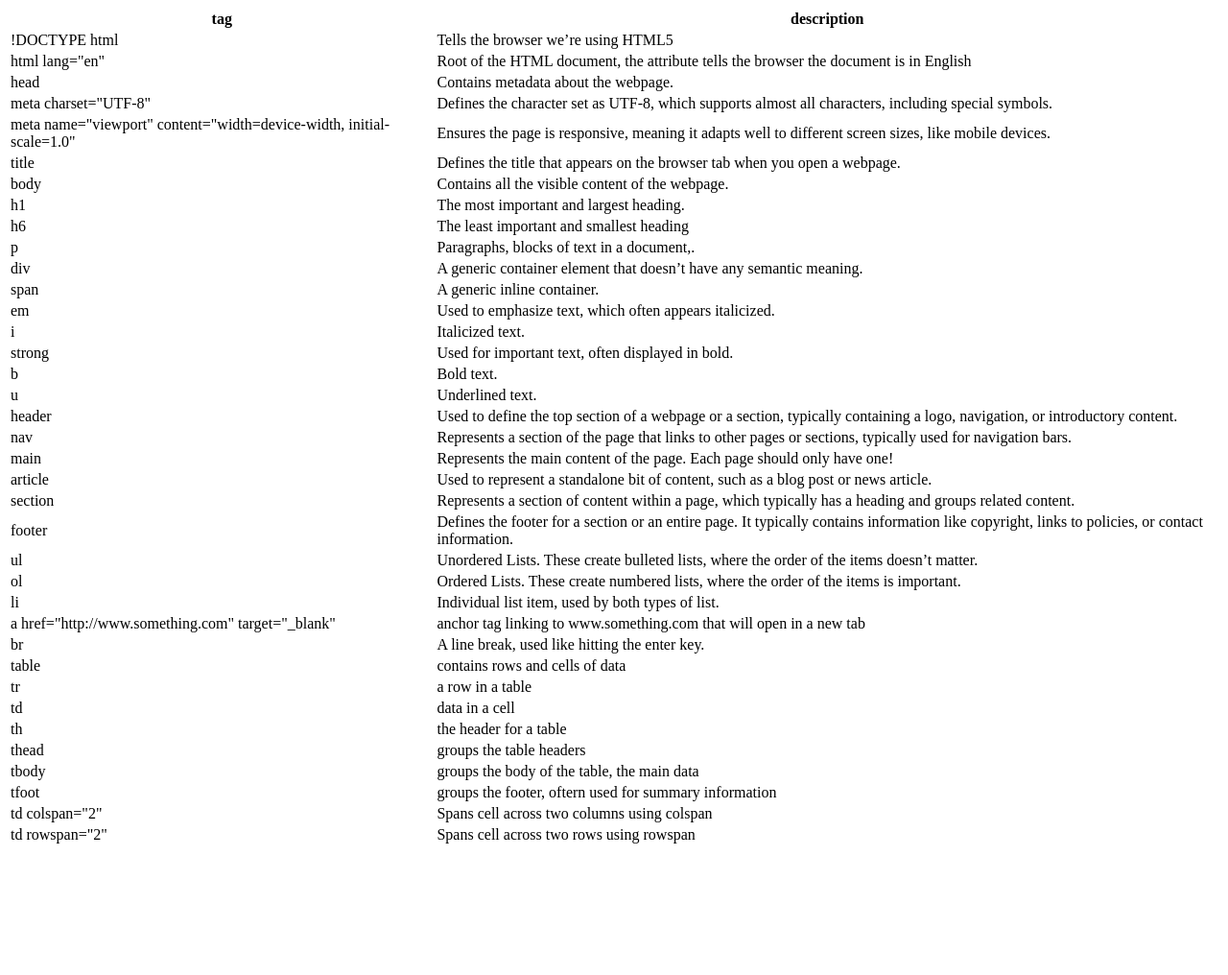
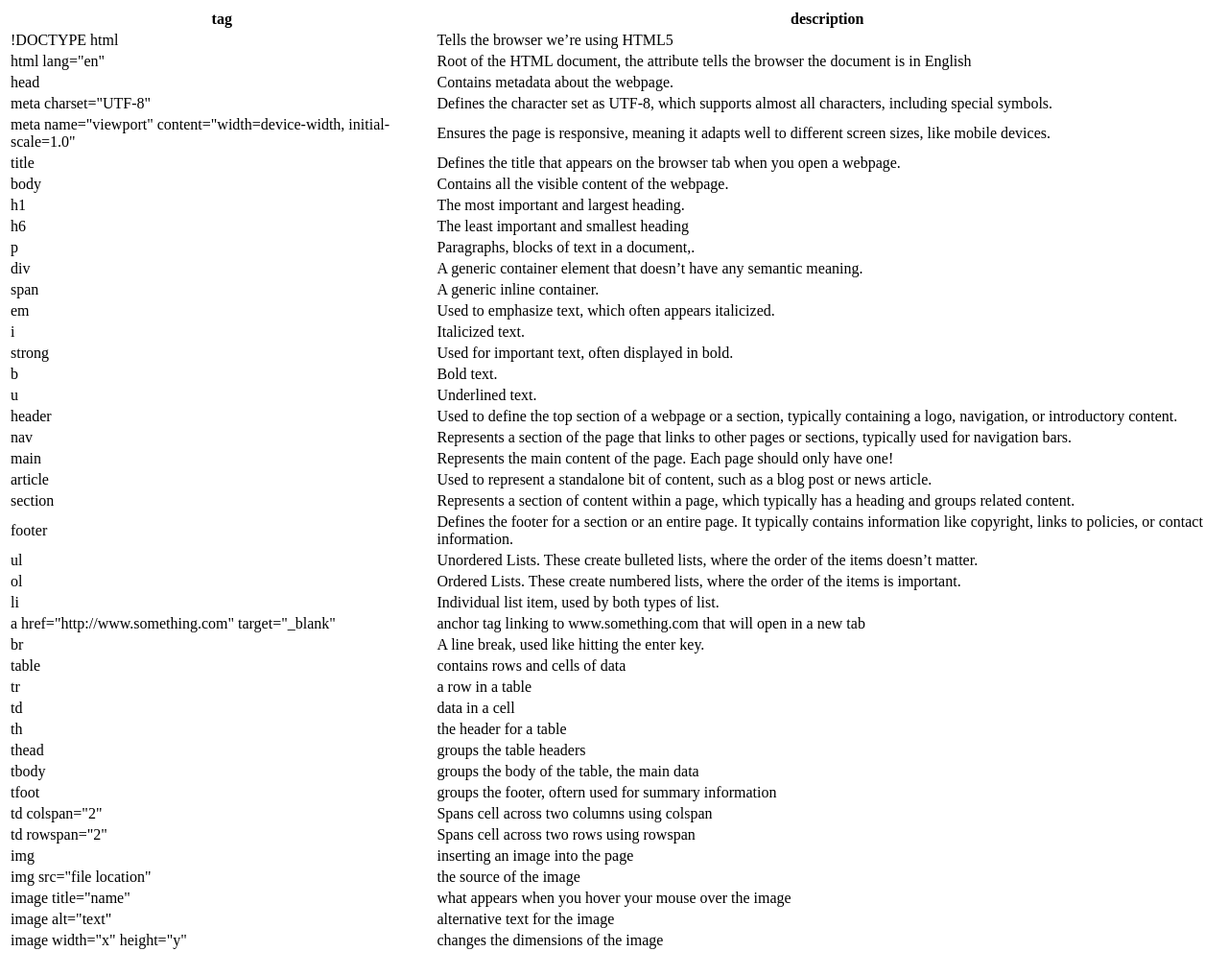
Before and after one commit to qe3-notes/qe3-notes.github.io, a plain HTML site: page index.html in a window 1280 px wide. Shown: the whole page at 96% size. Before the commit the page ends 914 px from the top, so only its background shows below. Drawn offline with Linux system fonts and the light colour scheme.

Commit message:
updated table

```diff
--- a/index.html
+++ b/index.html
@@ -203,12 +203,24 @@
         <td>Spans cell across two rows using rowspan</td>
       </tr>
       <tr>
-        <td></td>
-        <td></td>
+        <td>img</td>
+        <td>inserting an image into the page</td>
       </tr>
       <tr>
-        <td></td>
-        <td></td>
+        <td>img src="file location"</td>
+        <td>the source of the image</td>
+      </tr>
+      <tr>
+        <td>image title="name"</td>
+        <td>what appears when you hover your mouse over the image</td>
+      </tr>
+      <tr>
+        <td>image alt="text"</td>
+        <td>alternative text for the image</td>
+      </tr>
+      <tr>
+        <td>image width="x" height="y"</td>
+        <td>changes the dimensions of the image</td>
       </tr>
       <tr>
         <td></td>
```
